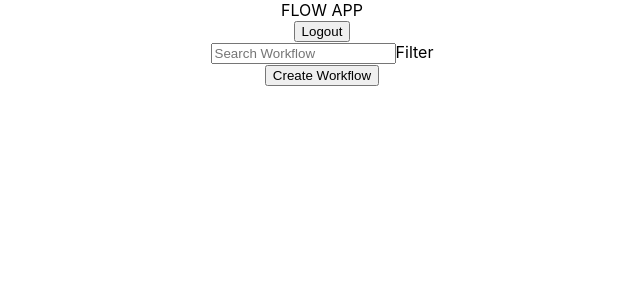
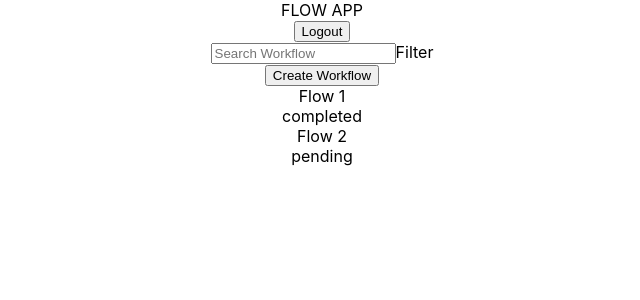
Before and after one commit to saswat3115/flow-app, a React (Create React App) app: page /home in a window 1280 px wide. Shown: the top 300 px of the page, without its empty margins (318-958 px from the left). Built offline with nearby package versions, Linux system fonts and the light colour scheme.

Commit message:
flow list with dummy data added

```diff
--- a/src/pages/home/home.jsx
+++ b/src/pages/home/home.jsx
@@ -1,4 +1,10 @@
 import React from 'react';
+import Flow from '../../components/flow/flow';
+
+const flows = [
+    { id: 1, title: 'Flow 1', status: 'completed'},
+    { id: 2, title: 'Flow 2', status: 'pending'},
+];
 
 const Home = () => {
     return <div className="home">
@@ -14,7 +20,9 @@ const Home = () => {
             </div>
         </div>
         <div className="flows-container">
-            {/* TODO: List of Flows */}
+            {flows.map((item, index) => (
+                <Flow {...item} />
+            ))}
         </div>
     </div>;
 }
```
